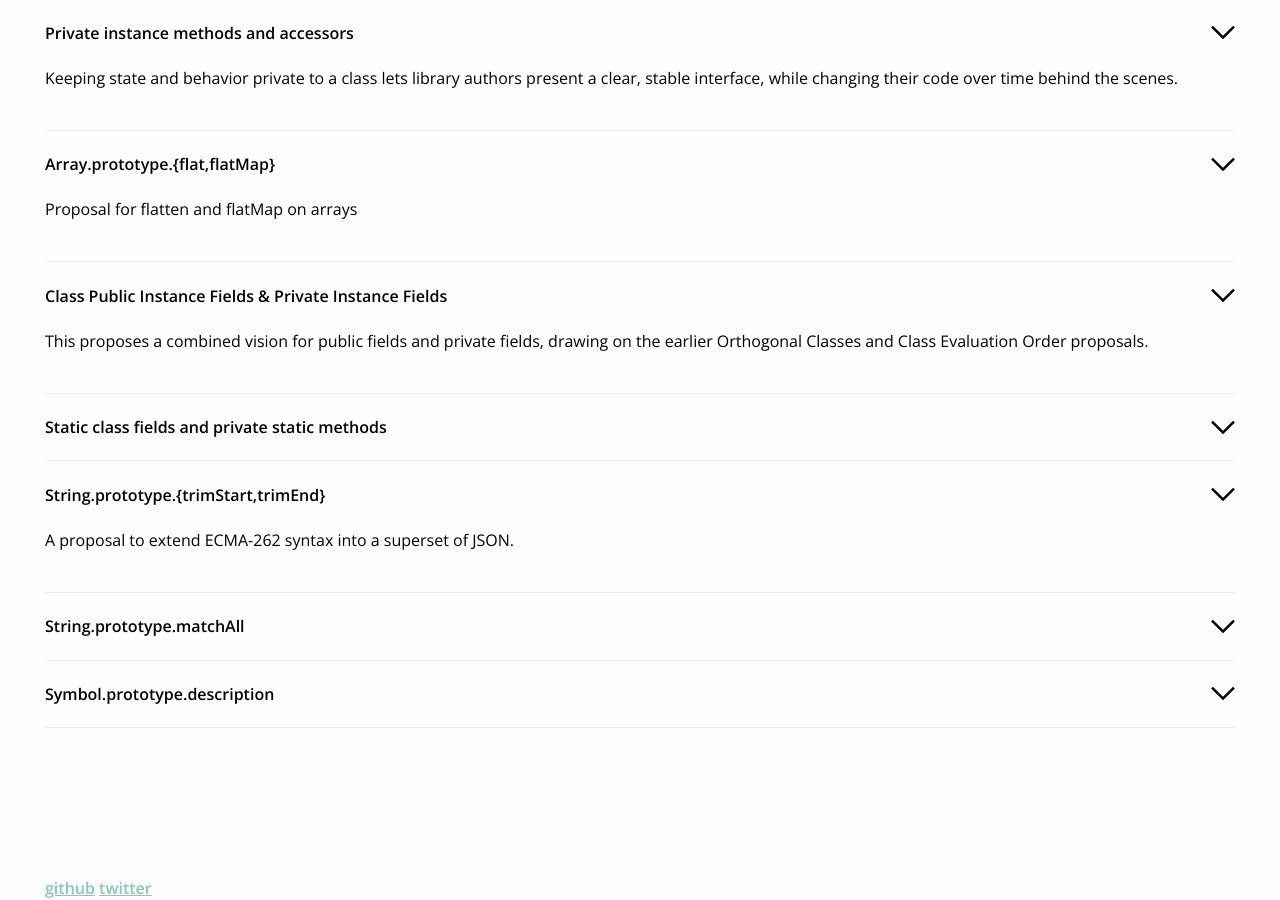
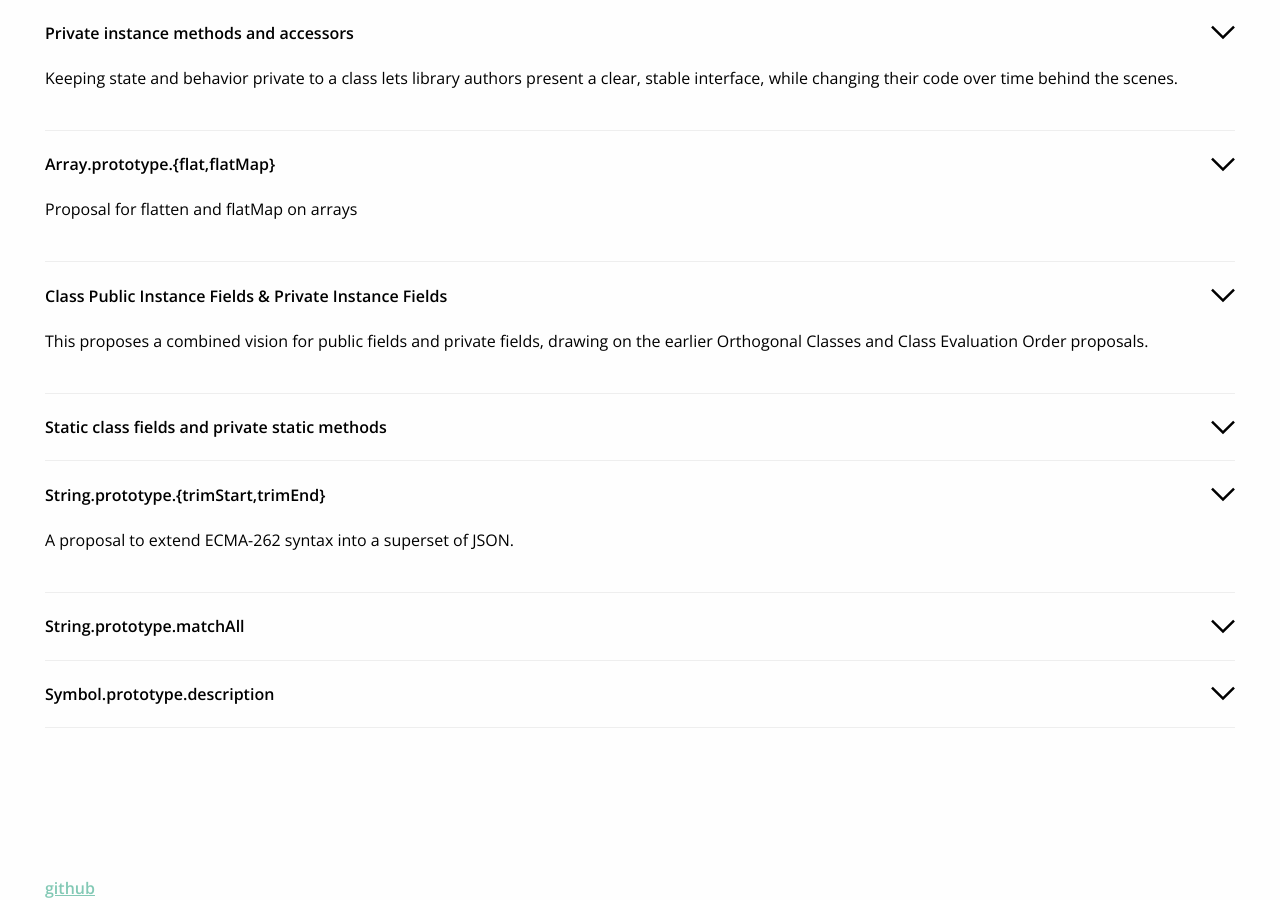
Before and after one commit to tc39/tc39.github.io, a Jekyll site: the page built from index.md, in a window 1280 px wide and 900 px high, scrolled down 1724 px. Built offline with Jekyll 4.4.1, drawn with Linux system fonts in a browser that asks for light colours; nearby versions of some CDN libraries.

Commit message:
clean up

```diff
--- a/_layouts/default.html
+++ b/_layouts/default.html
@@ -25,9 +25,9 @@
       </section>
       <section class="footer">
           <span class="footer-item">
-            <a href="https://github.com/tc39/ecma262#ecmascript" class="btn menu-btn">github</a>
-            <a href="https://twitter.com/tc39" class="btn menu-btn">twitter</a>
+            <a href="https://github.com/tc39" class="btn menu-btn">github</a>
           </span>
+
       </section>
     </main>
   </body>
--- a/_layouts/menu.html
+++ b/_layouts/menu.html
@@ -26,12 +26,6 @@
         <a class="menu-link" href="https://github.com/tc39/proposals">Active Proposals</a>
       </li>
       <li class="submenu-item">
-        <a class="menu-link" href="https://github.com/tc39/proposals/blob/master/inactive-proposals.md">Inactive Proposals</a>
-      </li>
-      <li class="submenu-item">
-        <a class="menu-link" href="https://github.com/tc39/proposals/blob/master/finished-proposals.md">Finished Proposals</a>
-      </li>
-      <li class="submenu-item">
         <a class="menu-link" href="https://www.ecma-international.org/ecma-262/8.0/index.html">Current Spec</a>
       </li>
     </ul>
```
